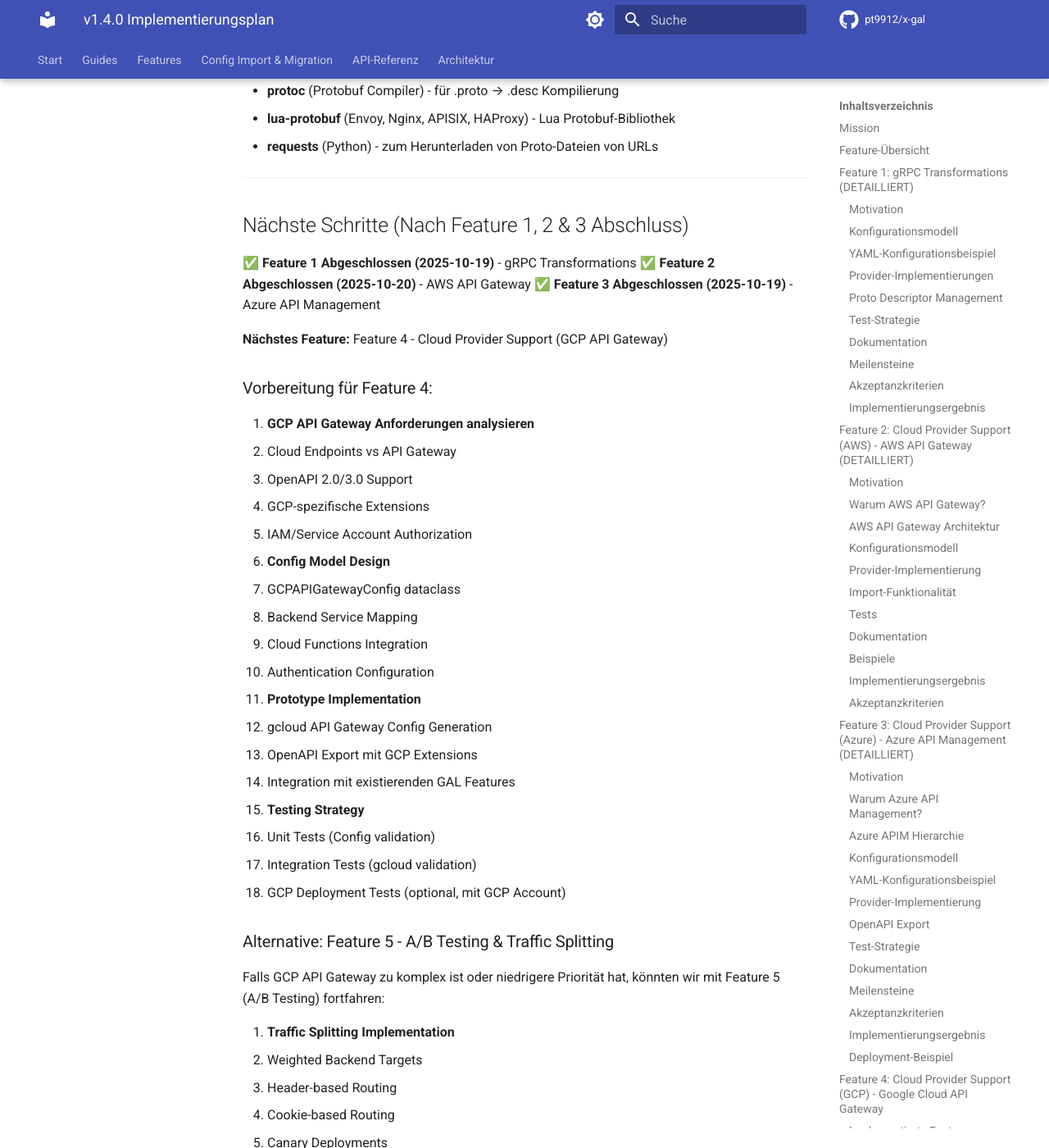
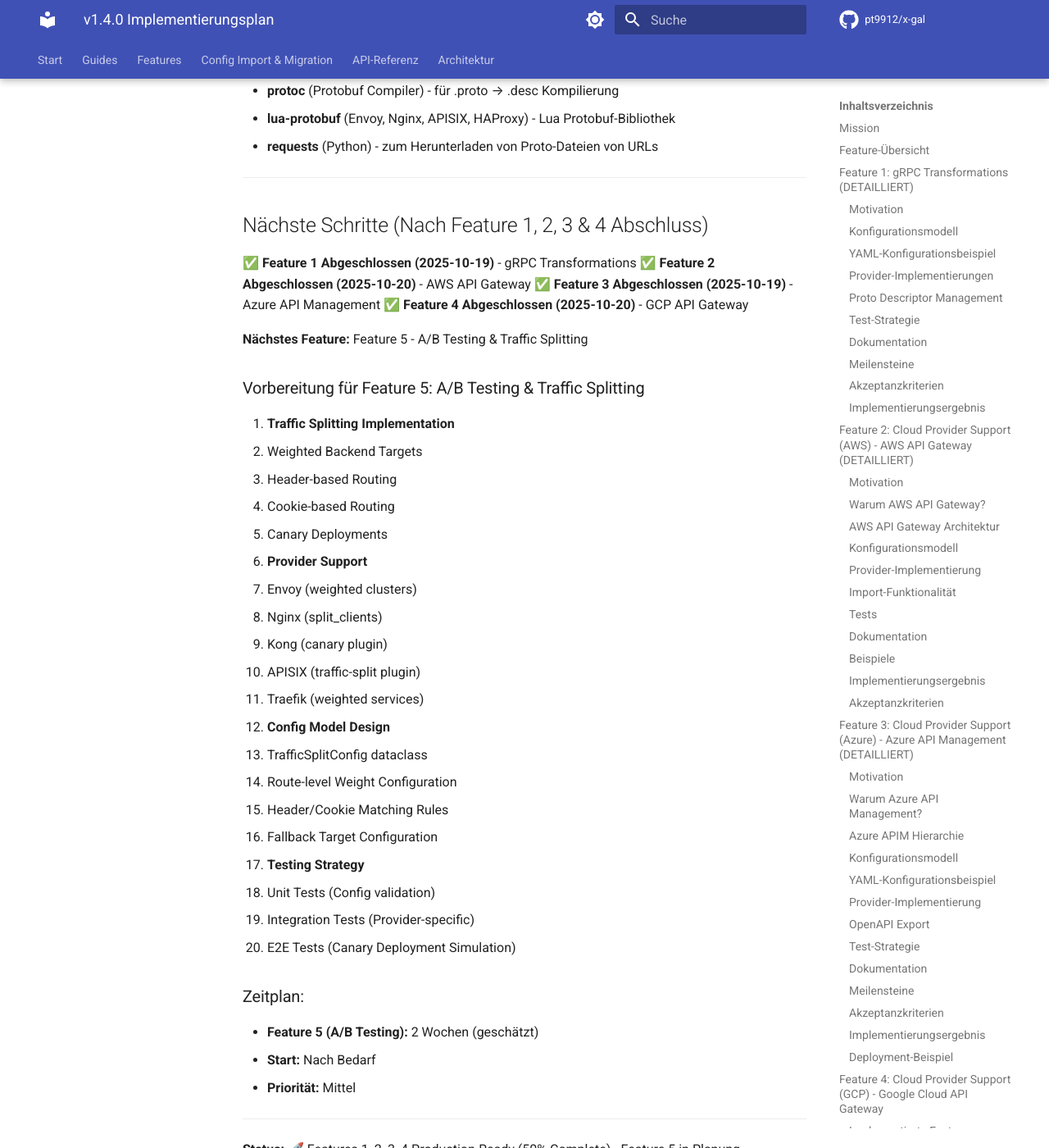
Before and after one commit to pt9912/x-gal, an MkDocs documentation site: the page built from docs/v1.4.0-PLAN.md, in a window 1280 px wide and 1400 px high, scrolled down 32293 px. Shown: the whole window at 82% size. Built offline with MkDocs 1.6.1 and Material for MkDocs 9.7.7, drawn with Linux system fonts in a browser that asks for light colours; comment, search, counter and statistics services are not loaded; the version menu is left out; some of the changed text lies outside the part shown.

Commit message:
docs(v1.4.0): Update plan to reflect Feature 4 (GCP) completion
Update v1.4.0-PLAN.md to mark Feature 4 (GCP API Gateway) as completed.

Changes:
- ✅ Feature 4 Status: 🔄 Ausstehend → ✅ Abgeschlossen
- 📊 Fortschritt: 3/8 (37.5%) → 4/8 (50%)
- 📅 Zeitplan: GCP als abgeschlossen markiert (2025-10-20)
- 🎯 Nächstes Feature: Feature 5 - A/B Testing & Traffic Splitting
- 🔄 Vorbereitung: Feature 5 Implementierungsplan hinzugefügt

Status Summary:
- ✅ Feature 1: gRPC Transformations (Abgeschlossen 2025-10-19)
- ✅ Feature 2: AWS API Gateway (Abgeschlossen 2025-10-20)
- ✅ Feature 3: Azure API Management (Abgeschlossen 2025-10-19)
- ✅ Feature 4: GCP API Gateway (Abgeschlossen 2025-10-20)
- 🔄 Feature 5: A/B Testing & Traffic Splitting (Geplant)
- 🔄 Feature 6: Request Mirroring/Shadowing (Geplant)
- 🔄 Feature 7: Advanced Routing (Geplant)
- 🔄 Feature 8: GraphQL Support (Geplant)

v1.4.0 ist jetzt zu 50% abgeschlossen! 🎉

🤖 Generated with [Claude Code](https://claude.com/claude-code)

Co-Authored-By: Claude <noreply@anthropic.com>

```diff
--- a/docs/v1.4.0-PLAN.md
+++ b/docs/v1.4.0-PLAN.md
@@ -1,7 +1,7 @@
 # v1.4.0 Implementierungsplan
 
-**Status:** 🔄 In Entwicklung (3/8 Features abgeschlossen)
-**Zeitplan:** Q3 2026 (geschätzt) - Features 1,2,3 abgeschlossen am 2025-10-19/20
+**Status:** 🔄 In Entwicklung (4/8 Features abgeschlossen)
+**Zeitplan:** Q3 2026 (geschätzt) - Features 1,2,3,4 abgeschlossen am 2025-10-19/20
 **Fokus:** Advanced Traffic Management & Multi-Cloud + gRPC Transformations
 
 ---
@@ -21,14 +21,14 @@ Ermögliche Benutzern die Transformation von gRPC Request/Response-Nachrichten m
 | **1. gRPC Transformations** | ✅ Abgeschlossen | 3-4 Wochen | 🔴 Hoch |
 | **2. Cloud Provider Support (AWS)** | ✅ Abgeschlossen | 4 Wochen | 🟡 Mittel |
 | **3. Cloud Provider Support (Azure)** | ✅ Abgeschlossen | 3 Wochen | 🟡 Mittel |
-| **4. Cloud Provider Support (GCP)** | 🔄 Ausstehend | 3 Wochen | 🟡 Mittel |
+| **4. Cloud Provider Support (GCP)** | ✅ Abgeschlossen | 3 Wochen | 🟡 Mittel |
 | **5. A/B Testing & Traffic Splitting** | 🔄 Ausstehend | 2 Wochen | 🟡 Mittel |
 | **6. Request Mirroring/Shadowing** | 🔄 Ausstehend | 2 Wochen | 🟢 Niedrig |
 | **7. Advanced Routing** | 🔄 Ausstehend | 2 Wochen | 🟢 Niedrig |
 | **8. GraphQL Support** | 🔄 Ausstehend | 3 Wochen | 🟢 Niedrig |
 
 **Gesamtaufwand:** ~22-24 Wochen (5-6 Monate)
-**Fortschritt:** 3/8 Features (37.5%)
+**Fortschritt:** 4/8 Features (50%)
 
 ---
 
@@ -1673,13 +1673,13 @@ az apim api import \
 
 - **✅ Monat 1 (Wochen 1-4):** gRPC Transformations Feature - **ABGESCHLOSSEN** (2025-10-19)
 - **✅ Monat 2 (Wochen 5-7):** Azure API Management Provider - **ABGESCHLOSSEN** (2025-10-19)
-- **🔄 Monat 2-3 (Wochen 8-11):** AWS API Gateway Provider - **Geplant**
-- **Monat 3-4 (Wochen 12-15):** Google Cloud API Gateway + A/B Testing
-- **Monat 5 (Wochen 16-19):** Request Mirroring + Advanced Routing
-- **Monat 5-6 (Wochen 20-24):** GraphQL Support + Testing + Dokumentation
+- **✅ Monat 2-3 (Wochen 8-11):** AWS API Gateway Provider - **ABGESCHLOSSEN** (2025-10-20)
+- **✅ Monat 3-4 (Wochen 12-15):** Google Cloud API Gateway - **ABGESCHLOSSEN** (2025-10-20)
+- **🔄 Monat 5 (Wochen 16-19):** A/B Testing + Request Mirroring + Advanced Routing - **Geplant**
+- **🔄 Monat 5-6 (Wochen 20-24):** GraphQL Support + Testing + Dokumentation - **Geplant**
 
 **Gesamt:** 6 Monate (Q3 2026)
-**Fortschritt:** 2/8 Features abgeschlossen (25%)
+**Fortschritt:** 4/8 Features abgeschlossen (50%)
 
 ---
 
@@ -1691,41 +1691,16 @@ az apim api import \
 
 ---
 
-## Nächste Schritte (Nach Feature 1, 2 & 3 Abschluss)
+## Nächste Schritte (Nach Feature 1, 2, 3 & 4 Abschluss)
 
 **✅ Feature 1 Abgeschlossen (2025-10-19)** - gRPC Transformations
 **✅ Feature 2 Abgeschlossen (2025-10-20)** - AWS API Gateway
 **✅ Feature 3 Abgeschlossen (2025-10-19)** - Azure API Management
-
-**Nächstes Feature:** Feature 4 - Cloud Provider Support (GCP API Gateway)
-
-### Vorbereitung für Feature 4:
-
-1. **GCP API Gateway Anforderungen analysieren**
-   - Cloud Endpoints vs API Gateway
-   - OpenAPI 2.0/3.0 Support
-   - GCP-spezifische Extensions
-   - IAM/Service Account Authorization
-
-2. **Config Model Design**
-   - GCPAPIGatewayConfig dataclass
-   - Backend Service Mapping
-   - Cloud Functions Integration
-   - Authentication Configuration
-
-3. **Prototype Implementation**
-   - gcloud API Gateway Config Generation
-   - OpenAPI Export mit GCP Extensions
-   - Integration mit existierenden GAL Features
-
-4. **Testing Strategy**
-   - Unit Tests (Config validation)
-   - Integration Tests (gcloud validation)
-   - GCP Deployment Tests (optional, mit GCP Account)
-
-### Alternative: Feature 5 - A/B Testing & Traffic Splitting
-
-Falls GCP API Gateway zu komplex ist oder niedrigere Priorität hat, könnten wir mit Feature 5 (A/B Testing) fortfahren:
+**✅ Feature 4 Abgeschlossen (2025-10-20)** - GCP API Gateway
+
+**Nächstes Feature:** Feature 5 - A/B Testing & Traffic Splitting
+
+### Vorbereitung für Feature 5: A/B Testing & Traffic Splitting
 
 1. **Traffic Splitting Implementation**
    - Weighted Backend Targets
@@ -1740,13 +1715,23 @@ Falls GCP API Gateway zu komplex ist oder niedrigere Priorität hat, könnten wi
    - APISIX (traffic-split plugin)
    - Traefik (weighted services)
 
+3. **Config Model Design**
+   - TrafficSplitConfig dataclass
+   - Route-level Weight Configuration
+   - Header/Cookie Matching Rules
+   - Fallback Target Configuration
+
+4. **Testing Strategy**
+   - Unit Tests (Config validation)
+   - Integration Tests (Provider-specific)
+   - E2E Tests (Canary Deployment Simulation)
+
 ### Zeitplan:
 
-- **Feature 4 (GCP):** 3 Wochen (geschätzt)
 - **Feature 5 (A/B Testing):** 2 Wochen (geschätzt)
 - **Start:** Nach Bedarf
 - **Priorität:** Mittel
 
 ---
 
-**Status:** 🚀 Features 1, 2, 3 Production-Ready (37.5% Complete) - Feature 4 oder 5 in Planung
+**Status:** 🚀 Features 1, 2, 3, 4 Production-Ready (50% Complete) - Feature 5 in Planung
```
